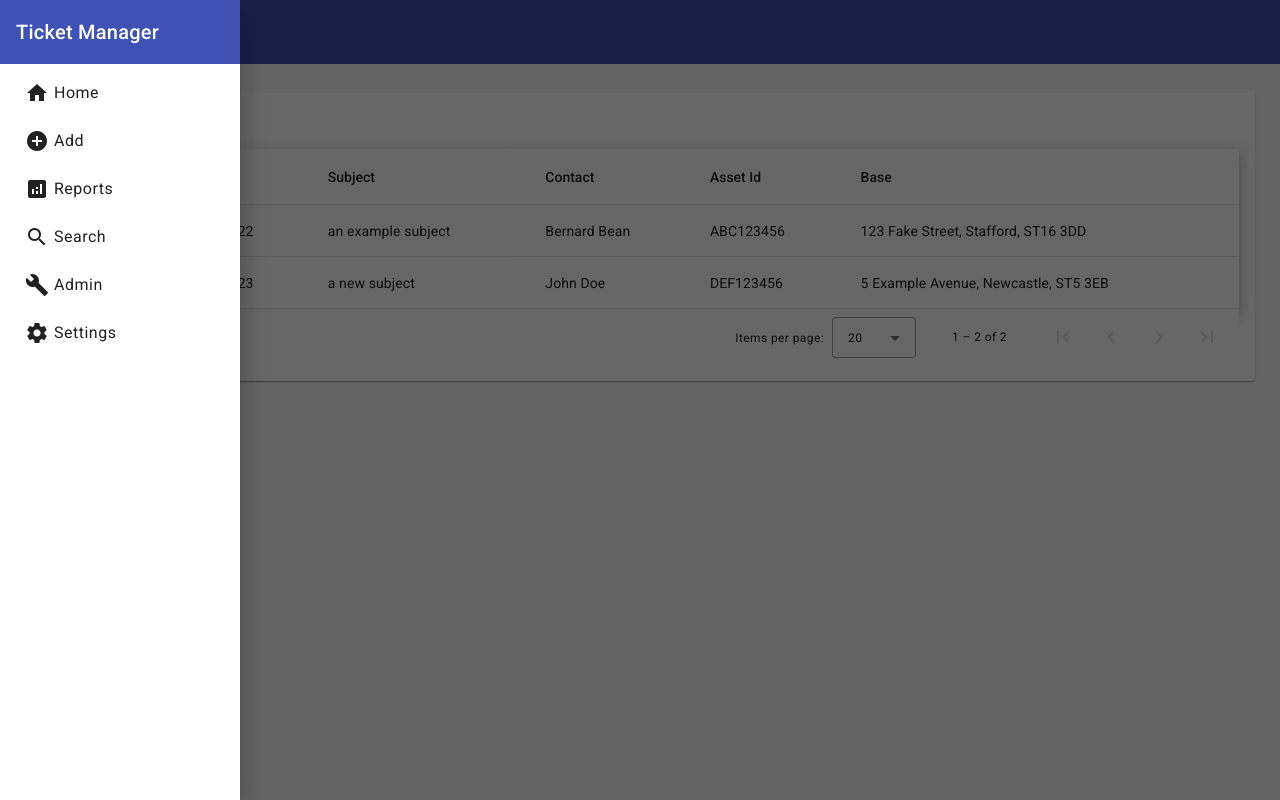
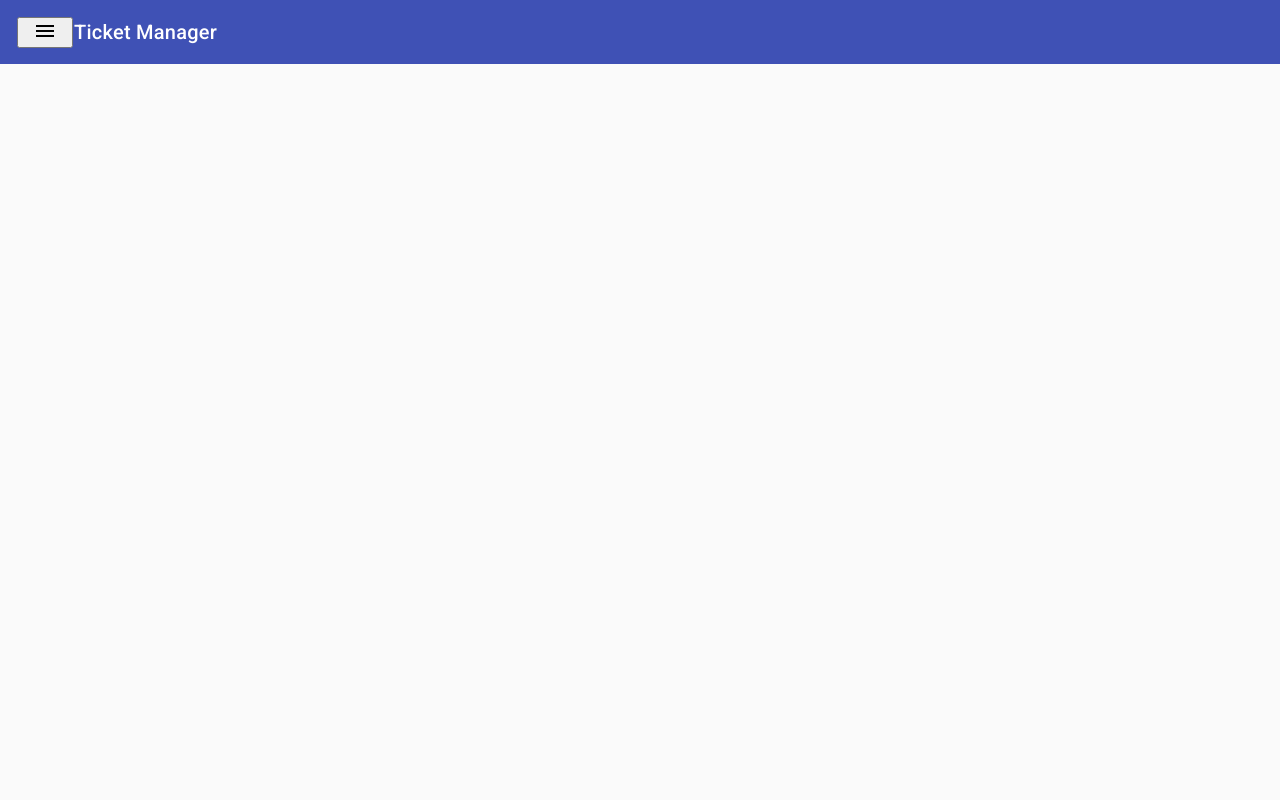
Before and after one commit to CosmicPhoenix2029/ticketManager, an Angular app: page /ticketmanager in a window 1280 px wide. Built offline with nearby package versions, Linux system fonts and the light colour scheme.

Commit message:
amended the home route

```diff
--- a/src/app/app.module.ts
+++ b/src/app/app.module.ts
@@ -9,6 +9,7 @@ import { RouterModule, Routes } from '@angular/router';
 const routes: Routes = [
   //lazy load the module if /ticketmanager is navigated to
   { path: 'ticketmanager', loadChildren: () => import('./ticketmanager/ticketmanager.module').then(m => m.TicketmanagerModule ) },
+
   //catch all route to redirect to the above route
   { path: '**', redirectTo: 'ticketmanager' }
 ];
--- a/src/app/ticketmanager/components/sidenav/sidenav.component.html
+++ b/src/app/ticketmanager/components/sidenav/sidenav.component.html
@@ -1,13 +1,13 @@
 <mat-sidenav-container class="app-sidenav-container">
     <!--this is the sidebar-->
-    <mat-sidenav #sidenav class="app-sidenav" opened="true" mode="over">
+    <mat-sidenav #sidenav class="app-sidenav" opened="false" mode="over">
         <!--ribbon at the top of the sidenav-->
         <mat-toolbar color="primary">
             Ticket Manager
         </mat-toolbar>
 
         <mat-list>
-            <mat-list-item>
+            <mat-list-item routerLink="home">
                 <mat-icon>home</mat-icon>
                 <span class="aligned-with-icon">Home</span>
             </mat-list-item>
--- a/src/app/ticketmanager/ticketmanager.module.ts
+++ b/src/app/ticketmanager/ticketmanager.module.ts
@@ -17,7 +17,6 @@ const routes: Routes = [
   //default route for the app
   {path: '', component: TicketmanagerAppComponent, children: [
     //default route for the TicketManagerAppComponents sub components
-      {path: '', component: MainContentComponent},
       {path: 'home', component: MainContentComponent},
       {path: 'ticket/:id', component: TicketComponent}
     ]
```
Also changed, not shown: src/app/ticketmanager/components/sidenav/sidenav.component.scss (line endings or trailing spaces).
